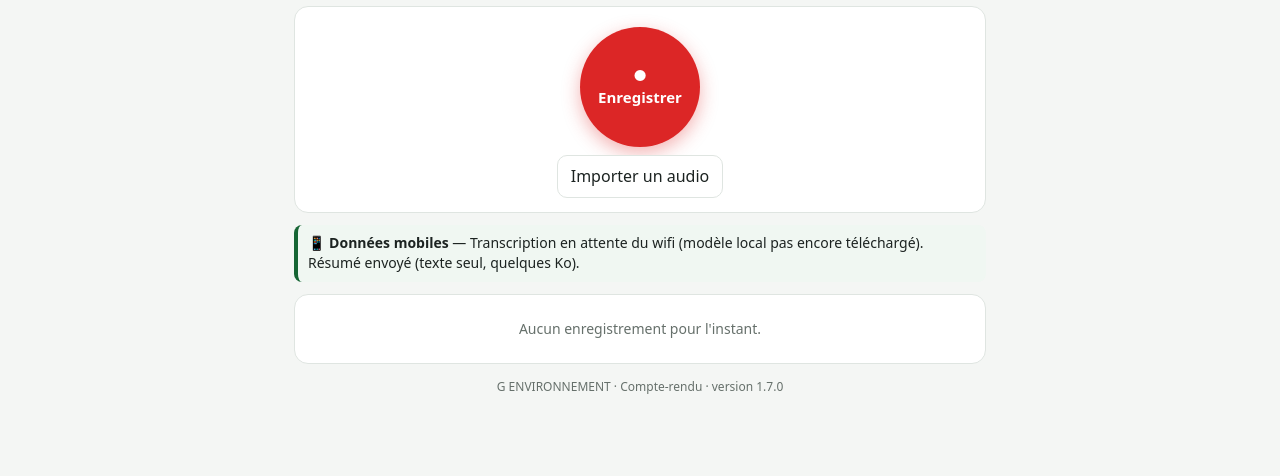
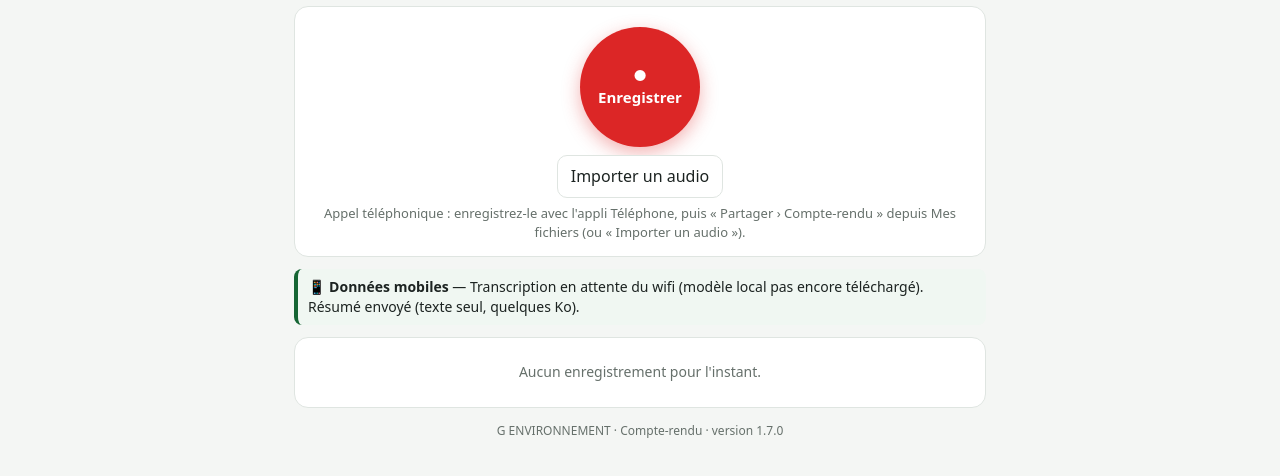
Before and after one commit to goemanspierre-droid/compte-rendu, a plain HTML site: page index.html in a window 1280 px wide. Shown: the part 72-548 px from the top of the page. Drawn offline with Linux system fonts and the light colour scheme.

Commit message:
Update index.html

```diff
--- a/index.html
+++ b/index.html
@@ -90,6 +90,8 @@ audio{width:100%;margin-top:6px}
       </div>
       <div class="row" style="justify-content:center;margin-top:8px" id="homeTools">
         <label class="btn" style="margin:0;font-weight:400">Importer un audio<input type="file" id="importFile" accept="audio/*,video/*" hidden></label>
+      </div>
+      <div class="muted" style="font-size:13px;margin-top:6px" id="shareHint">Appel téléphonique : enregistrez-le avec l'appli Téléphone, puis « Partager › Compte-rendu » depuis Mes fichiers (ou « Importer un audio »).
       </div>
     </div>
     <div class="netbox" id="netExplain"></div>
```
